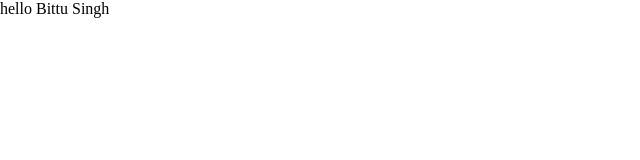
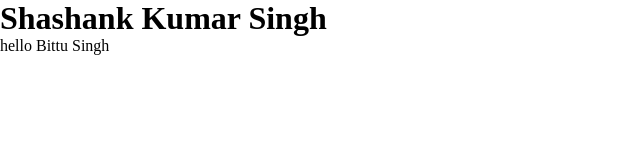
Before and after one commit to shashanksrajput/shop-app, a plain HTML site: page index.html in a window 1280 px wide. Shown: the whole page, without its empty margins (0-640 px from the left). Drawn offline with Linux system fonts and the light colour scheme.

Commit message:
initial commit

```diff
--- a/index.html
+++ b/index.html
@@ -8,6 +8,7 @@
     <link rel="stylesheet" href="index.css" />
   </head>
   <body>
+    <h1>Shashank Kumar Singh</h1>
     <div id="root"></div>
     <script src="index.js"></script>
   </body>
```
